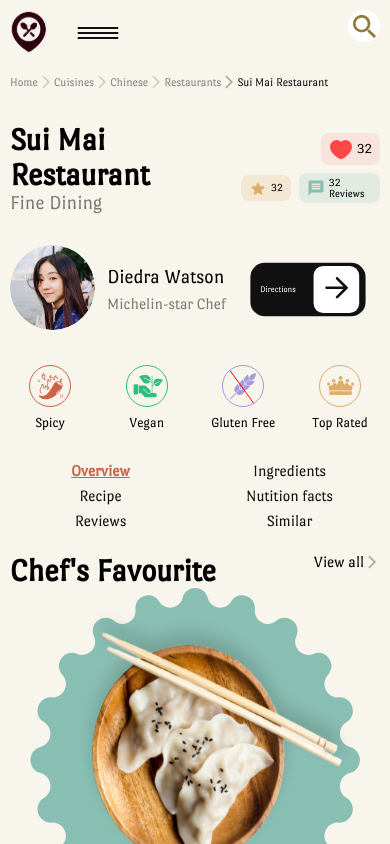
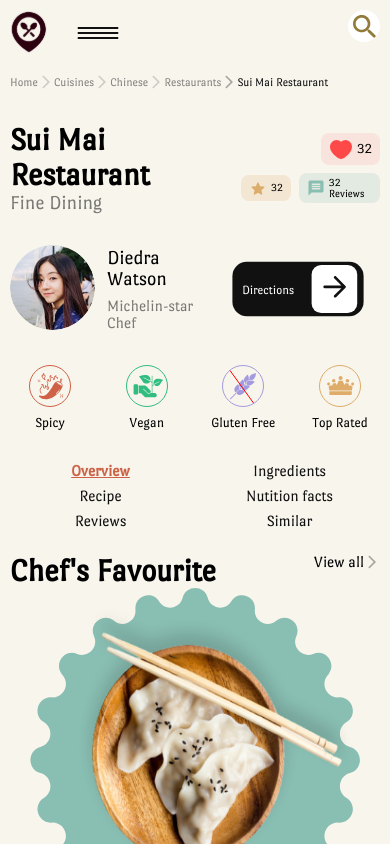
Before and after one commit to Kombath-S/sui-mai-restaurant, a React (Vite) app: page / in a window 390 px wide. Shown: the top 844 px of the page. Built offline with nearby package versions, Linux system fonts and the light colour scheme.

Commit message:
responsive fix

```diff
--- a/src/components/Restaurant/components/Left/TopBar.tsx
+++ b/src/components/Restaurant/components/Left/TopBar.tsx
@@ -52,6 +52,9 @@ const DirectionBtn = styled(ReactionBtn)`
   background: ${black};
   gap: 18px;
   height: min-content;
+  *{
+    font-size: 16px !important;
+  }
   @media screen and (max-width: ${BPoints[0]}px) {
     scale: .8;
   }
```
Also changed, not shown: 3 other files (tests, documents, lock files or other folders).
